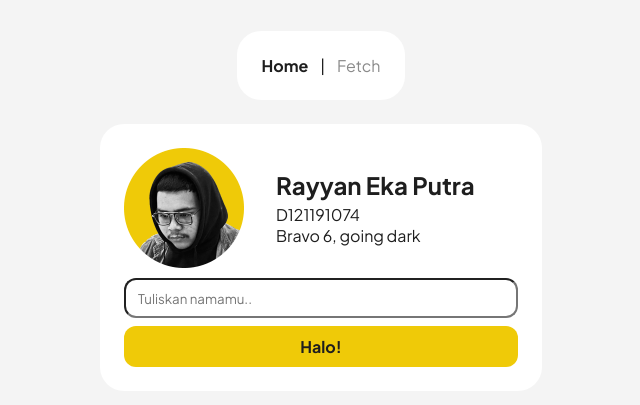
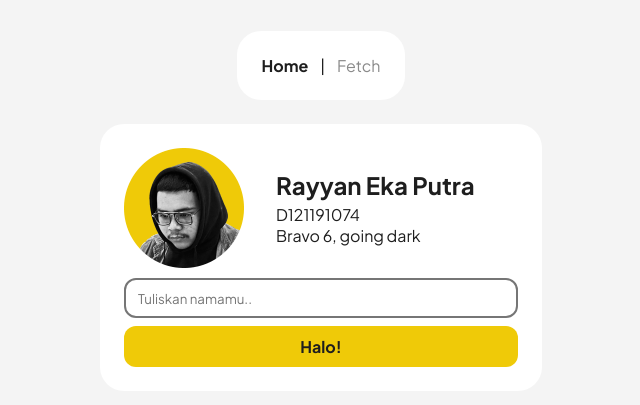
Before and after one commit to rayyanekaputra/banner-pmw2023, a Next.js app: page / in a window 1280 px wide. Shown: the part 189-594 px from the top of the page, without its empty margins (319-959 px from the left). Built offline with nearby package versions, Linux system fonts and the light colour scheme.

Commit message:
styles: mengubah warna border jadi tipe solid dan gray

```diff
--- a/src/styles/home.css
+++ b/src/styles/home.css
@@ -80,11 +80,12 @@ input[type='text']{
   padding: 0px 12px;
   justify-content: center;
   align-items: center;
-  gap: 10px;
-  align-self: stretch;
   margin-bottom: 8px;
 
+  /* border */
+  border-style: solid;
   border-radius: 12px;
+
   background: white;
 
 }
```
